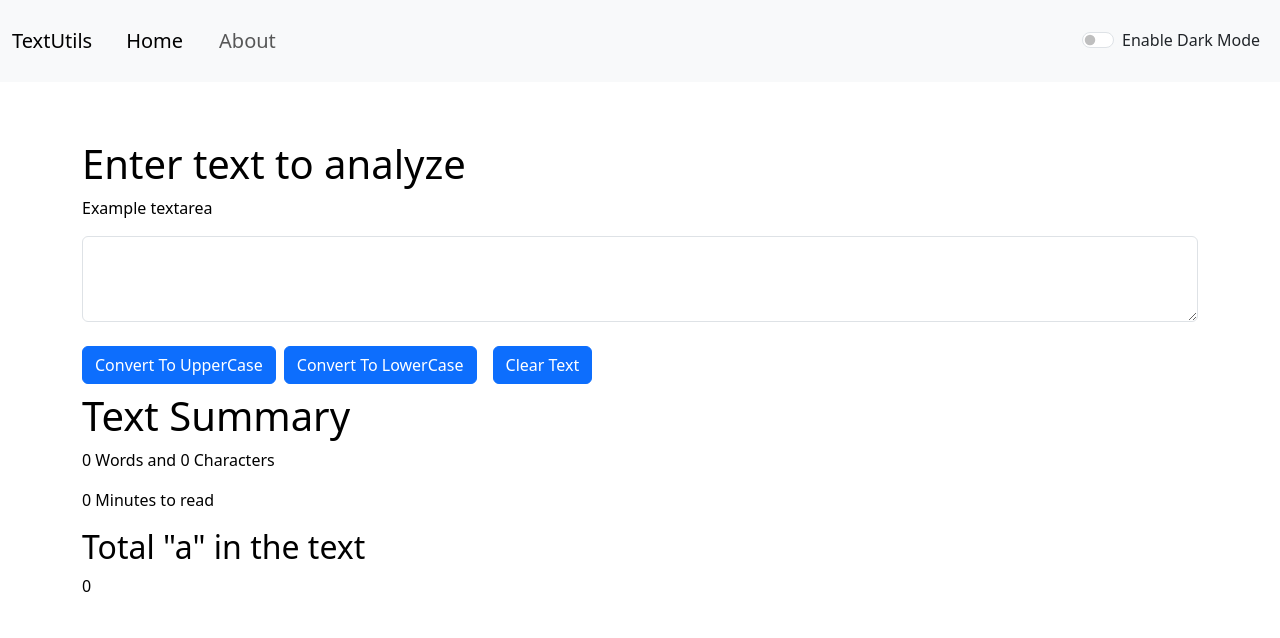
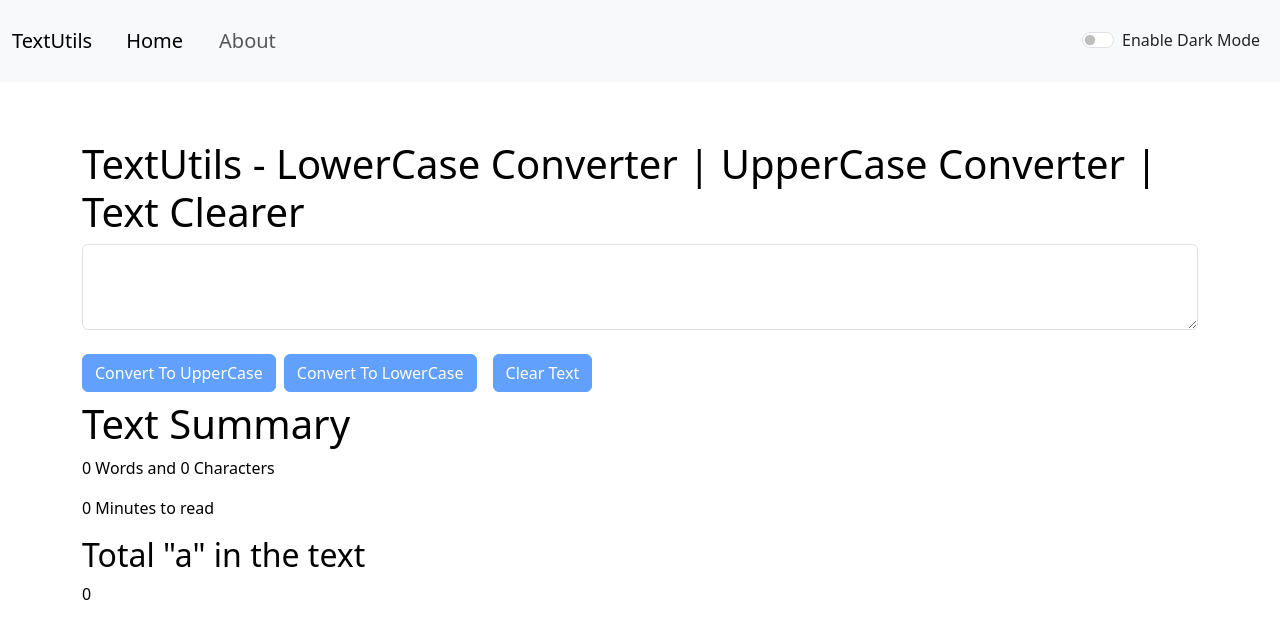
Before and after one commit to Zohaibiqbal18/TextUtils, a React (Create React App) app: page /#/home in a window 1280 px wide. Shown: the top 638 px of the page. Built offline with nearby package versions, Linux system fonts and the light colour scheme.

Commit message:
Modify Buttons

```diff
--- a/src/App.js
+++ b/src/App.js
@@ -50,7 +50,7 @@ function App() {
         <Route exact path="/" element={<Welcome mode={mode} />} />
         <Route exact path="/textutils" element={<Welcome mode={mode}/>} />
         <Route exact path="/welcome" element={<Welcome  mode={mode}/>} />
-        <Route exact path="/home" element={<TextForm heading="Enter text to analyze" mode={mode} showAlert={showAlert} />} />
+        <Route exact path="/home" element={<TextForm heading="TextUtils - LowerCase Converter | UpperCase Converter | Text Clearer" mode={mode} showAlert={showAlert} />} />
         <Route exact path="/about" element={<About title="About" mode={mode}/>} />
       </Routes>
     </Router>
--- a/src/components/TextForm.js
+++ b/src/components/TextForm.js
@@ -45,12 +45,11 @@ export default function TextForm(props) {
             <div className="container ">
                 <h1 className="my-2">{props.heading}</h1>
                 <div className="mb-3">
-                    <label htmlFor="myBox" className="form-label">Example textarea</label>
                     <textarea className="form-control my-2" value={text} onChange={handleText} style={{backgroundColor: props.mode === "dark" ? "black" : "white", color: props.mode ==="dark"? "white" : "black"}} id="myBox" rows="3"/>
                 </div>
-                <button className="btn btn-primary my-2" onClick={handleUpCase}>Convert To UpperCase</button>
-                <button className="btn btn-primary m-2" onClick={handleLoCase}>Convert To LowerCase</button>
-                <button className="btn btn-primary m-2" onClick={ClearText}>Clear Text</button>
+                <button disabled={text.length===0} className="btn btn-primary my-2" onClick={handleUpCase}>Convert To UpperCase</button>
+                <button disabled={text.length===0} className="btn btn-primary m-2" onClick={handleLoCase}>Convert To LowerCase</button>
+                <button disabled={text.length===0} className="btn btn-primary m-2" onClick={ClearText}>Clear Text</button>
             </div>
 
             <div className="container">
```
